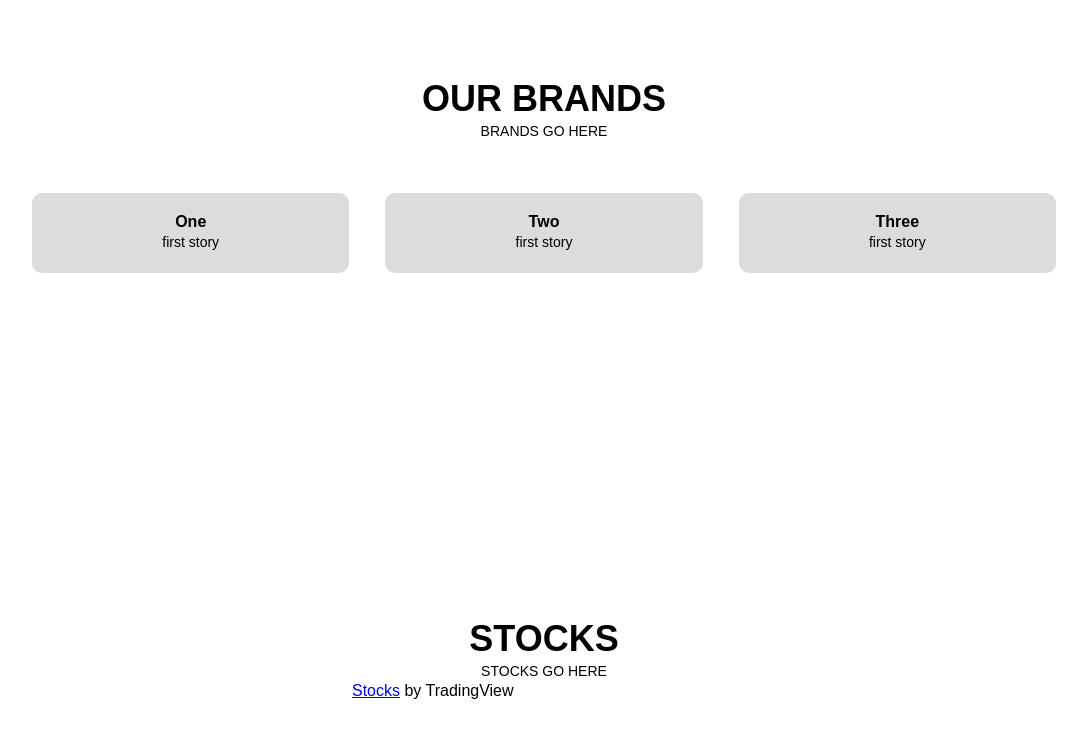
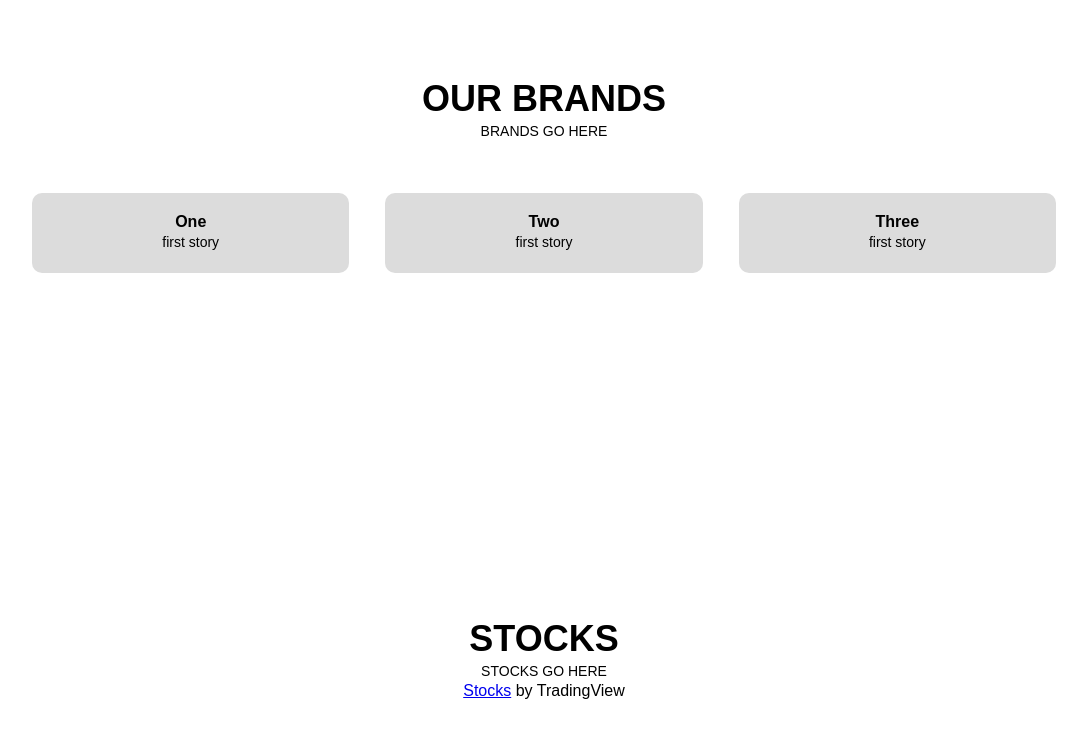
Before and after one commit to jackyusa/GMV, a plain HTML site: page index.html in a window 1280 px wide. Shown: the part 1322-2060 px from the top of the page, without its empty margins (96-1183 px from the left). Drawn offline with Linux system fonts and the light colour scheme; a script that the page names is missing; a web font is replaced by a local one.

Commit message:
Add files via upload

```diff
--- a/style.css
+++ b/style.css
@@ -200,7 +200,7 @@ nav img{
     line-height: 22px;
 }
 .tradingview-widget-container{
-    position: absolute;
+    width: 60%;
     margin: auto;
-    padding-left: 320px;
+    text-align: center;
 }
```
